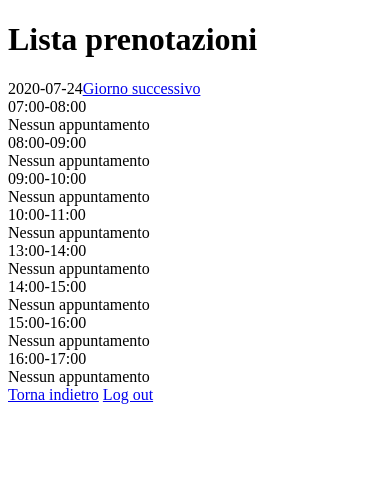
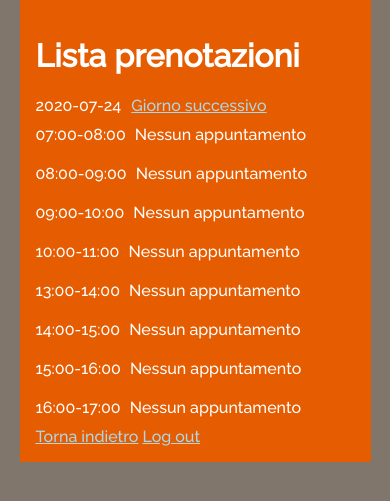
Before and after one commit to alefranklin/BdS, a PHP site: page /admin.php?action=0 in a window 390 px wide. Shown: the top 501 px of the page. Run offline with PHP 8.4, Linux system fonts and the light colour scheme; the visitor is signed in with stand-in values (Sample User, id 1); data that the repository does not hold is empty.

Commit message:
aggiunto css mobile al pannello admin

```diff
--- a/admin.php
+++ b/admin.php
@@ -7,6 +7,10 @@ session_start();?>
         <title>La Bottega del Suono - Admin Panel</title>
         <meta http-equiv="Content-Type" content="text/html; charset=utf-8"/>
         <link rel="stylesheet" type="text/css" href="css/main.css"/>
+        <link rel="stylesheet" type="text/css" href="css/mobile.css"/>
+        <link rel="stylesheet" href= "css/print.css"  media="print"  type="text/css" />
+        <link rel="stylesheet" href="https://cdnjs.cloudflare.com/ajax/libs/font-awesome/4.7.0/css/font-awesome.min.css"/>
+        <link href="https://fonts.googleapis.com/css2?family=Raleway:wght@500&amp;display=swap" rel="stylesheet"/>
         <script src="js/checkInput.js" type="text/javascript"></script>
     </head>
 
--- a/css/mobile.css
+++ b/css/mobile.css
@@ -102,10 +102,8 @@
         /*box-shadow: 0em 0 1em 1em black;*/
         position:relative;
         left:5%;
-
         width: 90%;
         background-color: #e65c00;
-        text-shadow: 0 0 1em black;
     }
 
     .prodotto{
@@ -239,4 +237,26 @@
       width: 140px;
       text-align: right;
     }
+
+    .riga-prenotazione{
+      display: block;
+    }
+
+    .ora, .dati-appuntamento{
+      display: inline-block;
+      margin: 10px 0;
+    }
+
+    .ora{
+      margin-right: 5px;
+    }
+
+    .day-back, .day-next{
+      margin: 0 10px;
+    }
+
+    .cliente-appuntamento, .servizi-appuntamento{
+      font-weight: bold;
+      color: black;
+    }
 }
--- a/login_form.html
+++ b/login_form.html
@@ -1,3 +1,4 @@
+<h1> Admin Login </h1>
 <form action="login.php" method="post" onsubmit="return checkLoginForm()">
     <fieldset>
       <div class="form-element">
--- a/remove_product_form.php
+++ b/remove_product_form.php
@@ -6,8 +6,8 @@
     while($row = $products->fetch_assoc()){
 ?>
     <div class="prodotto">
-        <img calss="prodotto-immagine" src="img/prodotti/<?= $row['img_path'];?>" alt="Immagine prodotto: <?= $row['nome'];?>"/>
-        <span class="prodotto-nome"><?= $row['nome']; ?></span>
+      <h2 class="prodotto-nome"><?= $row['nome']; ?></h2>
+      <img class="prodotto-immagine" src="img/prodotti/<?= $row['img_path'];?>" alt="Immagine prodotto: <?= $row['nome'];?>"/>
       <span class="prodotto-categoria"><?= $row['categoria']; ?></span>
       <span class="prodotto-costo"><?= $row['costo']; ?></span>
       <form action="remove_product.php" method="post">
--- a/select-admin-action.php
+++ b/select-admin-action.php
@@ -1,3 +1,4 @@
+<h1> Admin Panel </h1>
 <ul>
 <li><a href="admin.php?action=0">Lista prenotazioni</a></li>
 <li><a href="admin.php?action=1">Aggiungi servizio</a></li>
```
Also changed, not shown: logged_admin.php (line endings or trailing spaces). Lines whose indentation alone changed are shown as unchanged.
